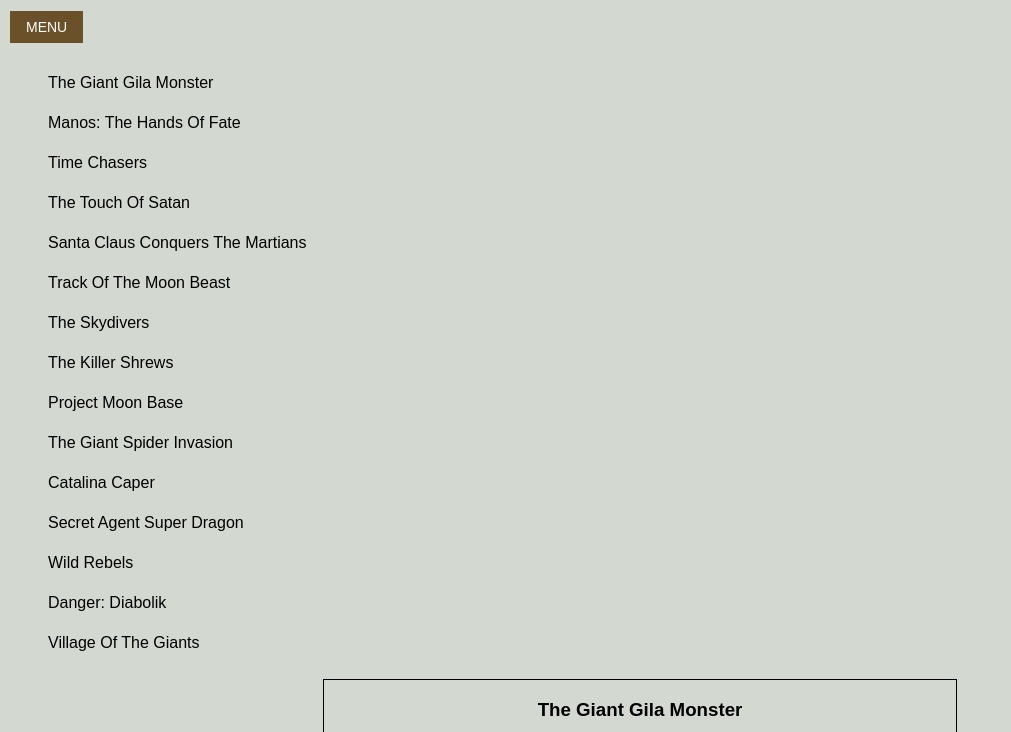
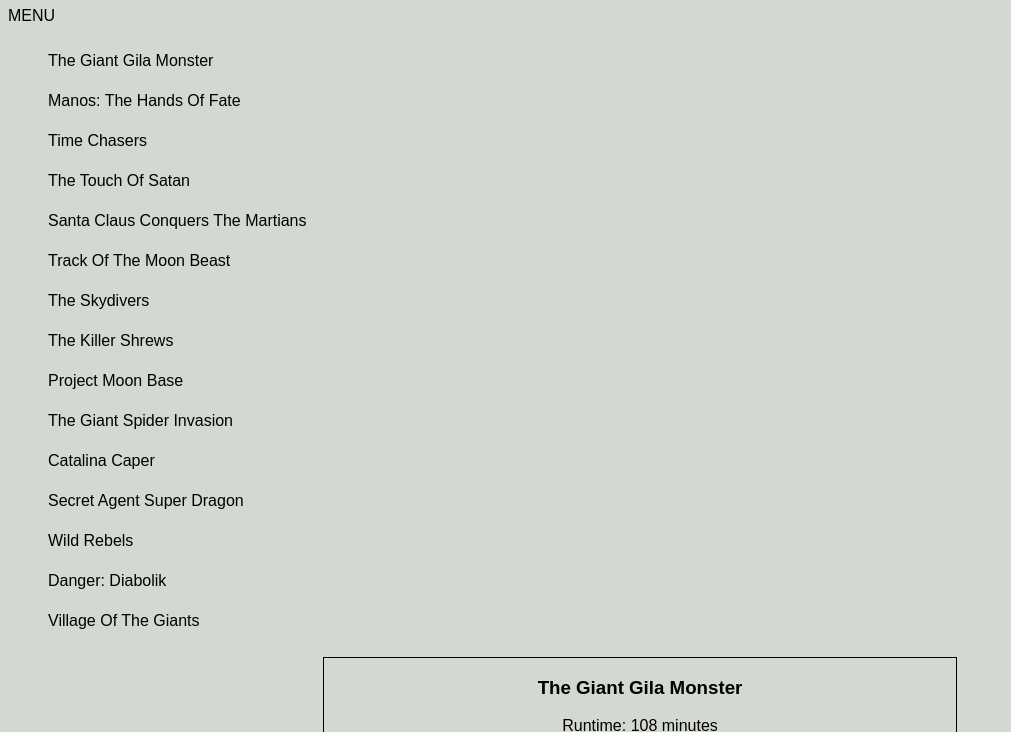
Before and after one commit to cytraykim/week-3codechallenge, a website: page index.html in a window 1280 px wide. Shown: the part 73-805 px from the top of the page, without its empty margins (0-1011 px from the left). Drawn offline with Linux system fonts and the light colour scheme.

Commit message:
console log removed from 77

```diff
--- a/index.html
+++ b/index.html
@@ -10,7 +10,7 @@
     <!--heading-->
     <h1>Flatiron Movie Theater</h1>
     <div>
-      <a id="menu"><button>MENU</button> </a>
+      <a id="menu">MENU </a>
     </div>
     <div class="films-div">
       <ul id="films"></ul>
--- a/index.js
+++ b/index.js
@@ -74,7 +74,7 @@ document.addEventListener("DOMContentLoaded", function () {
   const buyTicketButton = document.getElementById("buy-ticket");
 
   buyTicketButton.onclick = () => {availableTickets -= 1
-  console.log(availableTickets);
+  // console.log(availableTickets);
 
 
   if (availableTickets === 0 || availableTickets < 0 )
```
